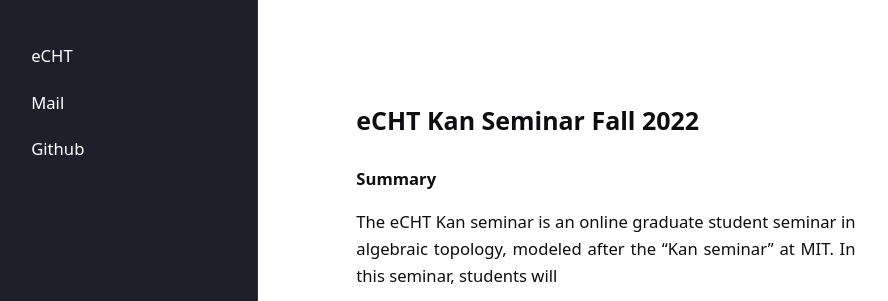
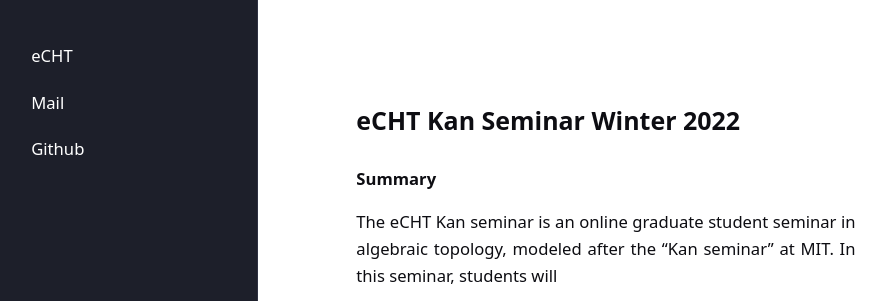
Before and after one commit to eCHTorc/eCHTorc.github.io, a Jekyll site: the page built from kan-seminar-winter-22.html, in a window 1280 px wide and 900 px high. Shown: the top 301 px of the window, without its empty margins (43-931 px from the left). Built offline with Jekyll 4.4.1, drawn with Linux system fonts in a browser that asks for light colours.

Commit message:
Update kan-seminar-winter-22.html

```diff
--- a/kan-seminar-winter-22.html
+++ b/kan-seminar-winter-22.html
@@ -1,7 +1,7 @@
 ---
 layout: page
 ---
-<h1> eCHT Kan Seminar Fall 2022 </h1>
+<h1> eCHT Kan Seminar Winter 2022 </h1>
 
 <main>
   <header><h1>{{ include.title | default: page.title }}</h1></header>
```
